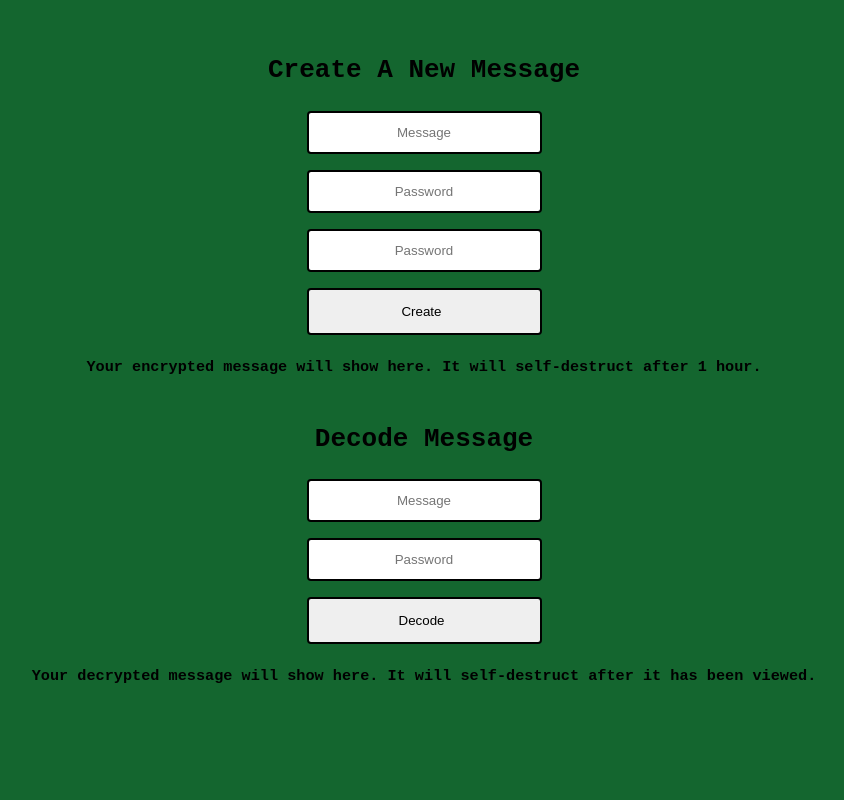
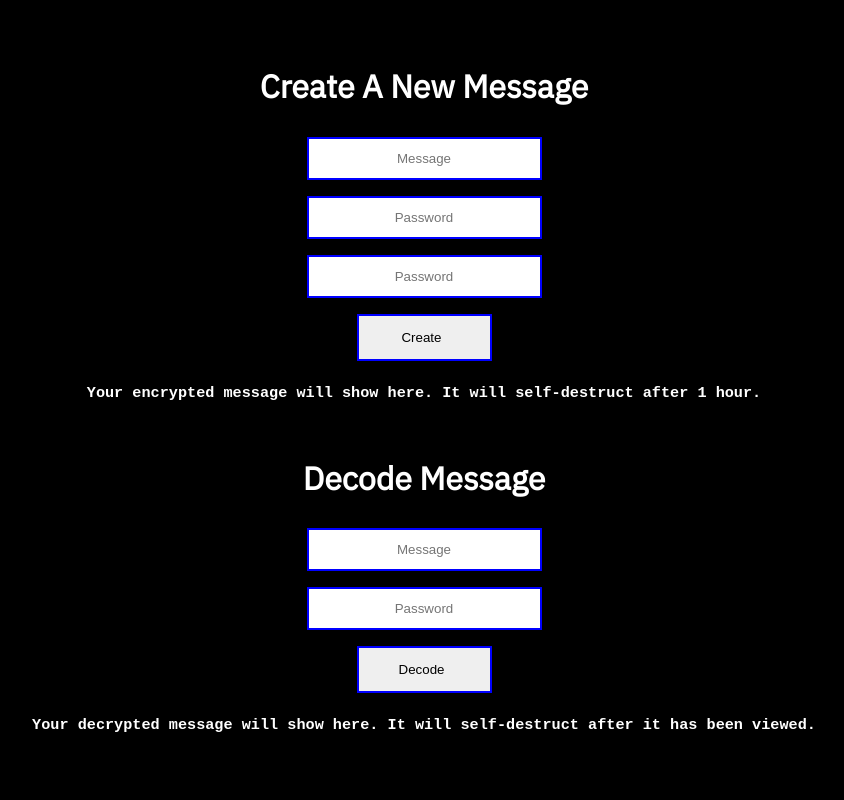
Before and after one commit to jamescapps/cipher_project, a React (Create React App) app in the folder client/: page / in a window 1280 px wide. Shown: the top 800 px of the page, without its empty margins (216-1060 px from the left). Built offline with nearby package versions, Linux system fonts and the light colour scheme.

Commit message:
Changed front-end around.

```diff
--- a/client/public/index.html
+++ b/client/public/index.html
@@ -5,6 +5,7 @@
     <meta name="viewport" content="width=device-width, initial-scale=1" />
     <meta name="theme-color" content="#000000" />
     <link rel="manifest" href="%PUBLIC_URL%/manifest.json" />
+    <link href="https://fonts.googleapis.com/css?family=IBM+Plex+Sans&display=swap" rel="stylesheet">
     <title>Cipher</title>
   </head>
   <body>
--- a/client/src/App.css
+++ b/client/src/App.css
@@ -1,50 +1,41 @@
 body {
-  background: rgb(20, 102, 47);
-  color: black;
+  background: black;
+  color: white;
+}
+
+.create, .decode, .share {
+  text-align: center;
+}
+
+h1, h2 {
+  font-family: 'IBM Plex Sans';
+}
+
+h3 {
   font-family: monospace;
 }
 
-.create, .decode {
-  text-align: center;
-}
-
-h1 {
-  text-align: center;
-}
-
-input[type=text], select {
+input[type=text], select, input[type=password] {
   width: 235px;
   padding: 12px 20px;
   margin: 8px 0;
-  border: 2px solid black;
-  border-radius: 4px;
-  box-sizing: border-box;
-  text-align: center;
-}
-
-input[type=password] {
-  width: 235px;
-  padding: 12px 20px;
-  margin: 8px 0;
-  border: 2px solid black;
-  border-radius: 4px;
+  border: 2px solid blue;
   box-sizing: border-box;
   text-align: center;
 }
 
 input[type=submit] {
-  width: 235px;
+  width: 135px;
   color: black;
   padding: 14px 20px;
   margin: 8px 0;
-  border: 2px solid black;
-  border-radius: 4px;
+  border: 2px solid blue;
   cursor: pointer;
   text-align: center;
   padding-left: 15px;
 }
 
 input[type=submit]:hover {
-  background-color: black;
+  background-color: blue;
   color: white;
 }
--- a/client/src/App.js
+++ b/client/src/App.js
@@ -1,12 +1,15 @@
 import React from 'react'
+
 import CreateMessage from './components/create_message.component'
 import DecodeMessage from './components/decode_message.component'
+import ShareMessage from './components/share_message.component'
 
 const App = () => {
   return (
     <div><br /><br />
       <CreateMessage /><br />
-      <DecodeMessage />
+      <DecodeMessage /><br /><br />
+      <ShareMessage />
     </div>
   )
 }
--- a/client/src/components/create_message.component.js
+++ b/client/src/components/create_message.component.js
@@ -50,7 +50,7 @@ const CreateMessage = () => {
               placeholder = "Message"
               onChange={handleMessageChange}
               value={message}
-              autocomplete="off"
+              autoComplete="off"
             /><br />
             <input
               className = "password1"
@@ -59,7 +59,7 @@ const CreateMessage = () => {
               placeholder = "Password"
               onChange={handlePassword1Change}
               value={password1}
-              autocomplete="off"
+              autoComplete="off"
             /><br />
             <input
               className = "password2"
@@ -68,7 +68,7 @@ const CreateMessage = () => {
               placeholder = "Password"
               onChange={handlePassword2Change}
               value={password2}
-              autocomplete="off"
+              autoComplete="off"
             /><br />
             <input
               type = "submit"
--- a/client/src/components/decode_message.component.js
+++ b/client/src/components/decode_message.component.js
@@ -44,7 +44,7 @@ const DecodeMessage = () => {
                 placeholder = "Message"
                 onChange={handleMessageChange}
                 value={message}
-                autocomplete="off"
+                autoComplete="off"
               /><br />
               <input
                 className = "password"
@@ -53,7 +53,7 @@ const DecodeMessage = () => {
                 placeholder = "Password"
                 onChange={handlePasswordChange}
                 value={password}
-                autocomplete="off"
+                autoComplete="off"
               /><br />
               <input
                 type = "submit"
--- /dev/null
+++ b/client/src/components/share_message.component.js
@@ -0,0 +1,16 @@
+import React from 'react'
+import '../App.css'
+
+const ShareMessage = () => {
+    return (
+        <div className="share">
+            <h2>For added security share encrypted message and password in two seperate forms of communication and only with someone you trust.</h2>
+            <input
+                type = "submit"
+                value = "Share"
+              />
+        </div>
+    )
+}
+
+export default ShareMessage
```
Also changed, not shown: 1 other file (tests, documents, lock files or other folders).
